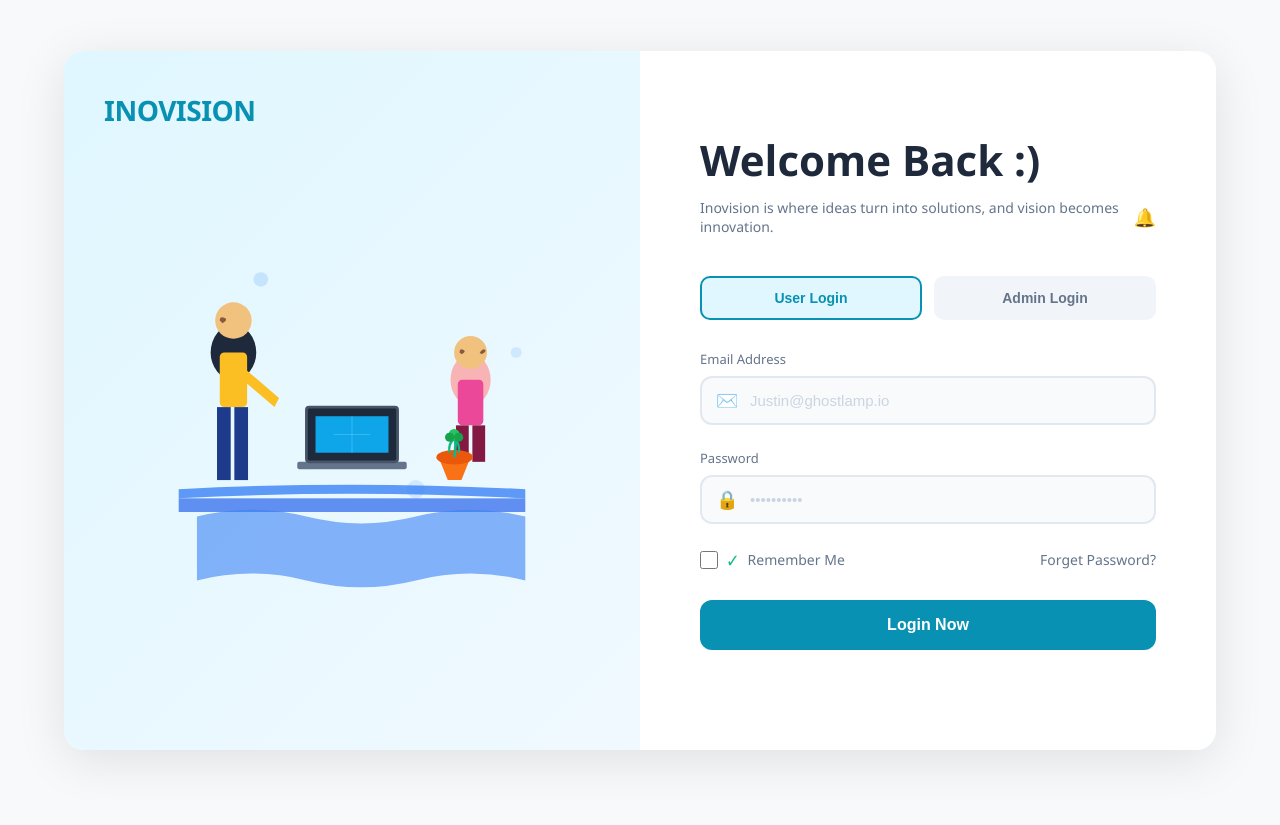
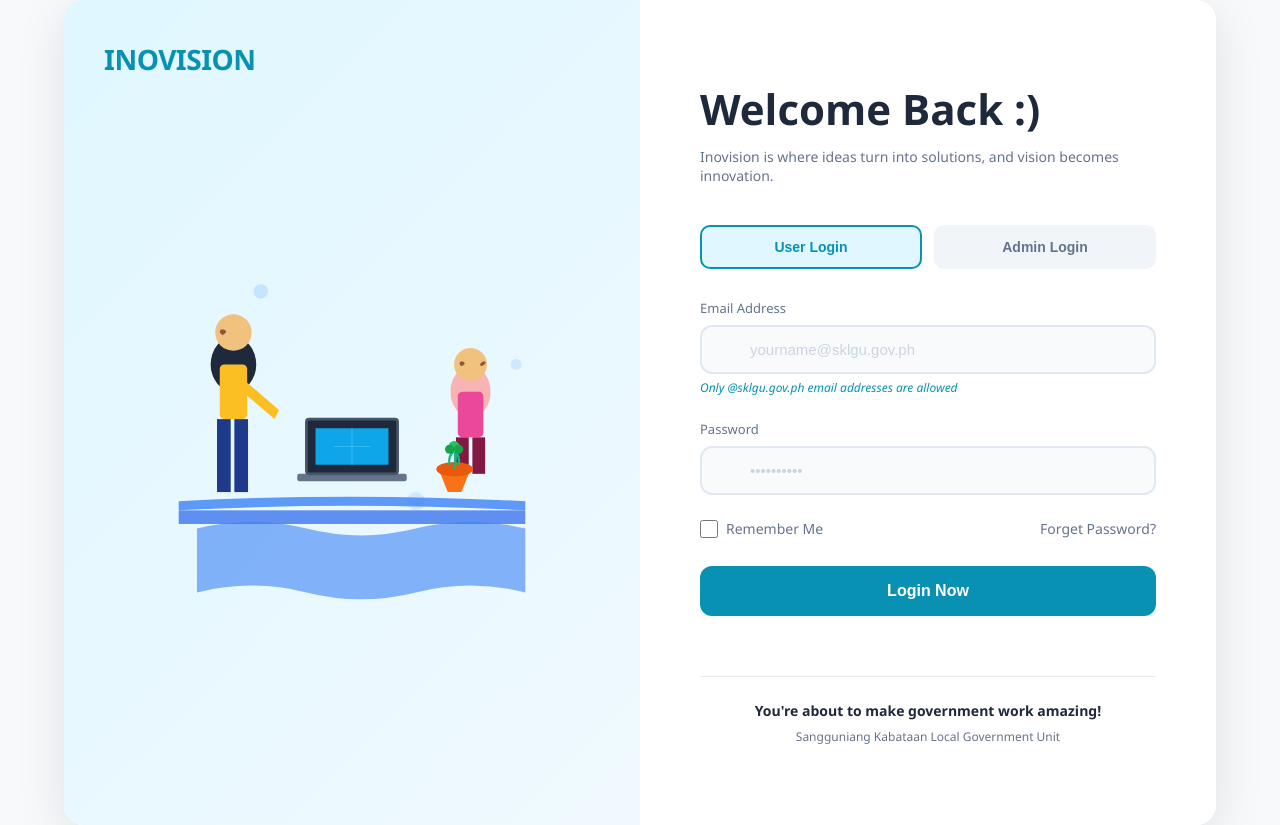
Before and after one commit to jam010203/sklgu-admin-system, a Flask app: page /login in a window 1280 px wide. Before the commit the page ends 760 px from the top, so only its background shows below. Run offline with Flask 3, Linux system fonts and the light colour scheme.

Commit message:
Update login page: enforce @sklgu.gov.ph domain, remove emojis/icons, add government messaging
- Added email domain validation for @sklgu.gov.ph requirement
- Removed all emojis: 🔔 notification, ✉️ email icons, 🔒 lock icons, ✓ checkmarks
- Added hint text: 'Only @sklgu.gov.ph email addresses are allowed'
- Added government footer with messaging:
  * 'Sangguniang Kabataan Local Government Unit'
- Updated placeholder emails to show @sklgu.gov.ph domain
- Improved app.py login validation to check domain before attempting authentication
- Works for both user and admin login tabs

```diff
--- a/admin_system/app.py
+++ b/admin_system/app.py
@@ -530,17 +530,27 @@ def login():
                     return jsonify({'success': False, 'message': 'Email and password are required'}), 400
                 return render_template('login.html', error='Email and password are required')
 
-            # Try admin login first
-            admin = Admin.query.filter_by(email=email).first()
-            if admin and check_password_hash(admin.password_hash, password):
-                session['admin_id'] = admin.id
-                session['admin_email'] = admin.email
+            # Validate email domain (required for both user and admin)
+            if not email.lower().endswith('@sklgu.gov.ph'):
                 if request.is_json:
-                    return jsonify({'success': True, 'redirect': url_for('admin_dashboard')}), 200
-                return redirect(url_for('admin_dashboard'))
+                    return jsonify({'success': False, 'message': 'Email must be a @sklgu.gov.ph account'}), 401
+                return render_template('login.html', error='Only @sklgu.gov.ph email addresses are allowed')
+
+            # Determine login type (admin or user)
+            login_type = request.form.get('login_type', 'user') if not request.is_json else data.get('login_type', 'user')
+
+            # Try admin login first if admin tab
+            if login_type == 'admin':
+                admin = Admin.query.filter_by(email=email).first()
+                if admin and check_password_hash(admin.password_hash, password):
+                    session['admin_id'] = admin.id
+                    session['admin_email'] = admin.email
+                    if request.is_json:
+                        return jsonify({'success': True, 'redirect': url_for('admin_dashboard')}), 200
+                    return redirect(url_for('admin_dashboard'))
 
             # Try user login
-            # First check if email starts with "admin" (case-insensitive)
+            # First check if email starts with "admin" (case-insensitive) - admin accounts must use admin tab
             if email.lower().startswith('admin'):
                 # Admin email trying to use user login
                 if request.is_json:
--- /dev/null
+++ b/admin_system/init_db.py
@@ -0,0 +1,6 @@
+from app import app, db
+
+with app.app_context():
+    db.create_all()
+    print('✓ Database tables created successfully!')
+    print('✓ Purchase Request tables added!')
--- a/admin_system/templates/login.html
+++ b/admin_system/templates/login.html
@@ -83,14 +83,33 @@
             font-size: 14px;
             color: #64748b;
             margin-bottom: 40px;
-            display: flex;
-            align-items: center;
-            gap: 5px;
         }
 
-        .notification-icon {
-            color: #f59e0b;
-            font-size: 18px;
+        .email-domain-hint {
+            font-size: 12px;
+            color: #0891b2;
+            margin-top: 5px;
+            font-style: italic;
+            margin-bottom: 24px;
+        }
+
+        .government-footer {
+            margin-top: 40px;
+            text-align: center;
+            padding-top: 24px;
+            border-top: 1px solid #e2e8f0;
+        }
+
+        .government-tag {
+            font-size: 14px;
+            font-weight: 600;
+            color: #1e293b;
+            margin-bottom: 8px;
+        }
+
+        .government-subtitle {
+            font-size: 12px;
+            color: #64748b;
         }
 
         .form-group {
@@ -118,6 +137,7 @@
             color: #94a3b8;
             font-size: 18px;
             z-index: 1;
+            display: none;
         }
 
         .form-input {
@@ -352,7 +372,6 @@
             <div class="welcome-text">Welcome Back :)</div>
             <div class="welcome-subtext">
                 Inovision is where ideas turn into solutions, and vision becomes innovation.
-                <span class="notification-icon">🔔</span>
             </div>
 
             <!-- Login Type Toggle -->
@@ -371,15 +390,16 @@
                 <div class="form-group">
                     <label class="form-label">Email Address</label>
                     <div class="input-wrapper">
-                        <span class="input-icon">✉️</span>
-                        <input type="email" name="email" class="form-input" placeholder="Justin@ghostlamp.io" required>
+                        <span class="input-icon"></span>
+                        <input type="email" name="email" class="form-input" placeholder="yourname@sklgu.gov.ph" required>
                     </div>
+                    <div class="email-domain-hint">Only @sklgu.gov.ph email addresses are allowed</div>
                 </div>
 
                 <div class="form-group">
                     <label class="form-label">Password</label>
                     <div class="input-wrapper">
-                        <span class="input-icon">🔒</span>
+                        <span class="input-icon"></span>
                         <input type="password" name="password" class="form-input" placeholder="••••••••••" required>
                     </div>
                 </div>
@@ -387,7 +407,6 @@
                 <div class="form-options">
                     <label class="remember-me">
                         <input type="checkbox" id="userRememberMe" name="remember_me" class="remember-checkbox">
-                        <span class="checkmark">✓</span>
                         <span>Remember Me</span>
                     </label>
                     <a href="#" class="forgot-password">Forget Password?</a>
@@ -406,15 +425,16 @@
                 <div class="form-group">
                     <label class="form-label">Admin Email Address</label>
                     <div class="input-wrapper">
-                        <span class="input-icon">✉️</span>
+                        <span class="input-icon"></span>
                         <input type="email" name="email" class="form-input" placeholder="admin@sklgu.gov.ph" required>
                     </div>
+                    <div class="email-domain-hint">Only @sklgu.gov.ph email addresses are allowed</div>
                 </div>
 
                 <div class="form-group">
                     <label class="form-label">Admin Password</label>
                     <div class="input-wrapper">
-                        <span class="input-icon">🔒</span>
+                        <span class="input-icon"></span>
                         <input type="password" name="password" class="form-input" placeholder="••••••••••" required>
                     </div>
                 </div>
@@ -422,7 +442,6 @@
                 <div class="form-options">
                     <label class="remember-me">
                         <input type="checkbox" id="adminRememberMe" name="remember_me" class="remember-checkbox">
-                        <span class="checkmark">✓</span>
                         <span>Remember Me</span>
                     </label>
                     <a href="#" class="forgot-password">Forget Password?</a>
@@ -430,6 +449,11 @@
 
                 <button type="submit" class="login-btn">Login Now</button>
             </form>
+
+            <div class="government-footer">
+                <div class="government-tag">You're about to make government work amazing!</div>
+                <div class="government-subtitle">Sangguniang Kabataan Local Government Unit</div>
+            </div>
         </div>
     </div>
 
--- /dev/null
+++ b/test_budget.csv
@@ -0,0 +1,6 @@
+Title,Amount,Description
+SK Youth Program,50000,Budget for youth development activities
+Livelihood Project,75000,Support for community livelihood programs
+Infrastructure,100000,Road and bridge repairs
+Health Services,45000,Community health services budget
+Education Support,60000,Educational assistance for students
```
Also changed, not shown: 1 other file.
